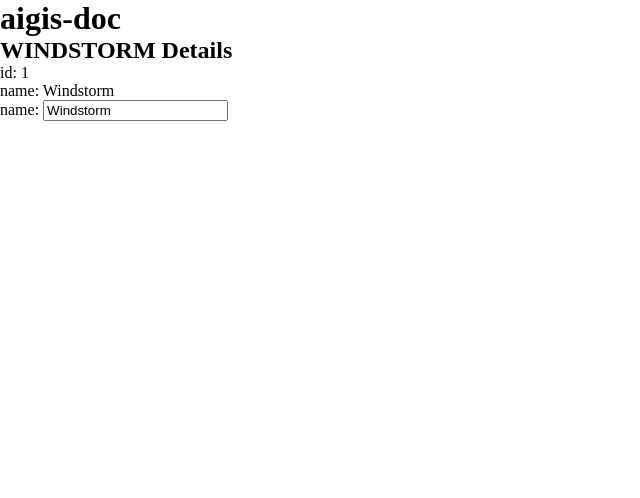
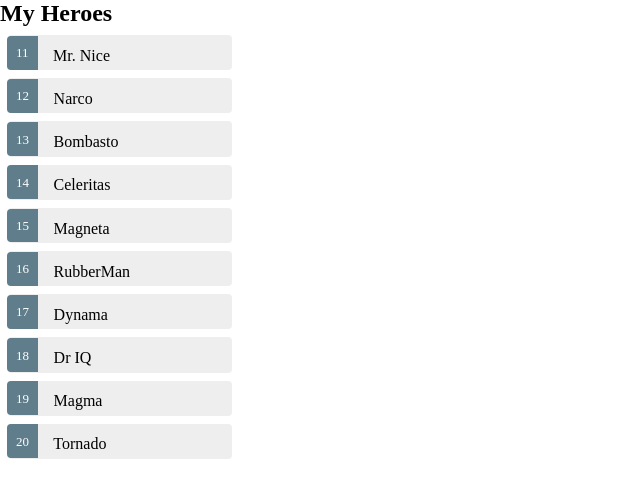
Before and after one commit to breathing-is-fun/aigis-doc, an Angular app: page / in a window 1280 px wide. Shown: the top 498 px of the page, without its empty margins (0-640 px from the left). Built offline with nearby package versions, Linux system fonts and the light colour scheme.

Commit message:
chore: 部分基础命令，判断和循环

```diff
--- a/src/app/app.component.html
+++ b/src/app/app.component.html
@@ -1,2 +1 @@
-<h1>{{ title }}</h1>
 <app-heroes></app-heroes>
--- a/src/app/heroes/heroes.component.css
+++ b/src/app/heroes/heroes.component.css
@@ -0,0 +1,54 @@
+.selected {
+  background-color: #CFD8DC !important;
+  color: white;
+}
+
+.heroes {
+  margin: 0 0 2em 0;
+  list-style-type: none;
+  padding: 0;
+  width: 15em;
+}
+
+.heroes li {
+  cursor: pointer;
+  position: relative;
+  left: 0;
+  background-color: #EEE;
+  margin: .5em;
+  padding: .3em 0;
+  height: 1.6em;
+  border-radius: 4px;
+  transition: all .3s cubic-bezier(0.35, 0, 0.25, 1)
+}
+
+.heroes li.selected:hover {
+  background-color: #BBD8DC !important;
+  color: white;
+}
+
+.heroes li:hover {
+  color: #607D8B;
+  background-color: #DDD;
+  left: .1em;
+}
+
+.heroes .text {
+  position: relative;
+  top: -3px;
+}
+
+.heroes .badge {
+  display: inline-block;
+  font-size: small;
+  color: white;
+  padding: 0.8em 0.7em 0 0.7em;
+  background-color: #607D8B;
+  line-height: 1em;
+  position: relative;
+  left: -1px;
+  top: -4px;
+  height: 1.8em;
+  margin-right: .8em;
+  border-radius: 4px 0 0 4px;
+}
--- a/src/app/heroes/heroes.component.html
+++ b/src/app/heroes/heroes.component.html
@@ -1,9 +1,19 @@
-<h2>{{ hero.name | uppercase }} Details</h2>
-<div><span>id: </span>{{ hero.id }}</div>
-<div><span>name: </span>{{ hero.name }}</div>
-<div>
+<h2>My Heroes</h2>
+<ul class="heroes">
+  <li
+    *ngFor="let hero of heroes"
+    (click)="onSelect(hero)"
+    [class.selected]="hero === selectedHero"
+  >
+    <span class="badge">{{ hero.id }}</span> {{ hero.name }}
+  </li>
+</ul>
+
+<div *ngIf="selectedHero">
+  <h2>{{ selectedHero.name | uppercase }} Details</h2>
+  <div><span>id: </span>{{ selectedHero.id }}</div>
   <label
     >name:
-    <input [(ngModel)]="hero.name" placeholder="name" />
+    <input [(ngModel)]="selectedHero.name" placeholder="name" />
   </label>
 </div>
--- a/src/app/heroes/heroes.component.ts
+++ b/src/app/heroes/heroes.component.ts
@@ -1,5 +1,6 @@
 import { Component, OnInit } from '@angular/core';
-import { Hero } from '../hero';
+import { HEROES } from '../mock-heroes';
+import { Hero } from '../Hero';
 
 @Component({
   selector: 'app-heroes',
@@ -7,10 +8,13 @@
   styleUrls: ['./heroes.component.css'],
 })
 export class HeroesComponent implements OnInit {
-  hero: Hero = {
-    id: 1,
-    name: 'Windstorm',
-  };
+  heroes = HEROES;
+
+  selectedHero: Hero;
+
+  onSelect(hero: Hero): void {
+    this.selectedHero = hero;
+  }
 
   constructor() {}
 
```
